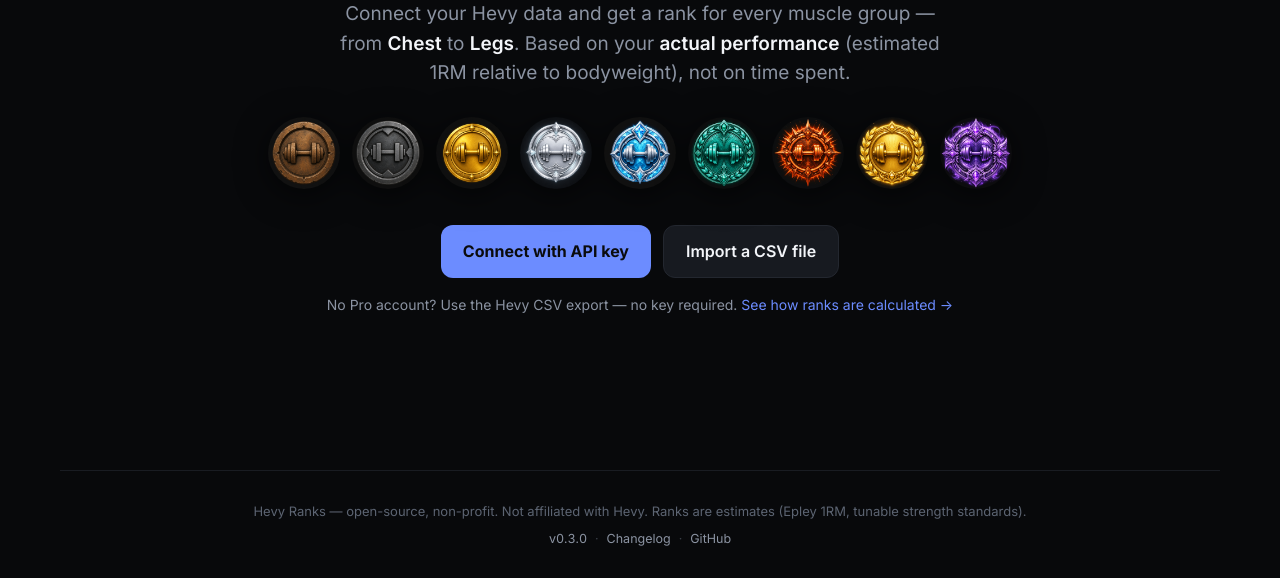
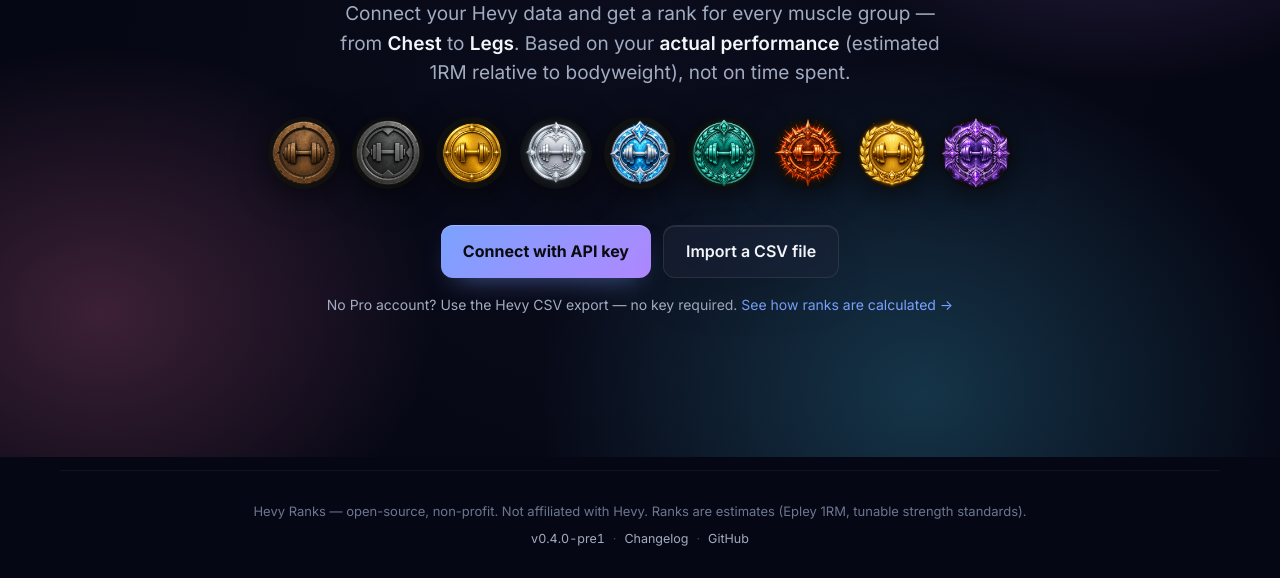
Before and after one commit to BenjiPy/hevy-ranks, a website with bundled scripts: page index.html in a window 1280 px wide. Shown: the part 343-921 px from the top of the page. Built offline with nearby package versions, Linux system fonts and the light colour scheme.

Commit message:
feat(ui): glassmorphism design overhaul + bump 0.4.0-pre1
Full DA rebuild on top of the v0.3.1 hotfix content. All panels,
cards, dropdowns, inputs, tooltips, badges and tables now share a
single frosted-glass system: translucent surfaces, real
backdrop-filter blur, thin luminous borders, and an inset top
highlight that catches "light" like a real pane. Ambient background
is now four drifting colored radial blobs (blue / purple / cyan /
pink) so the blur has something rich to work on. Uniform across
setup, dashboard, how-it-works and results screens.

- styles: rewrite :root with a --glass-* token block (3 blur radii,
  3 surface tints, 2 shadow levels, border + inset highlight).
  Legacy --surface / --line tokens made translucent so existing
  rules pick up the glass look automatically. New .bg-glow with
  four color blobs and a slow drift animation (disabled under
  prefers-reduced-motion).
- styles: shared glass mixin applied to every main surface —
  .panel, .overview, .groups, .unmatched-list, .tier-cell, .steps,
  .formula, .table-wrap, .select-btn, .dropzone, .field input,
  .btn-ghost, .locale-notice, .panel-note, .capped-note, .reco.
  Stronger blur variant on floating layers (.select-list, .toast,
  rank tooltip).
- styles: form controls, accordion detail, row hover and threshold
  table headers retargeted to translucent glass tokens (opaque
  --bg-2 was leaking through). Nested accordion panel intentionally
  drops its own backdrop-filter to avoid muddy stacked blur.
- styles: brand mark and primary CTA get a blue-to-violet gradient
  with a colored ambient shadow and inset highlight for extra
  relief. Custom rank tooltip re-skinned in glass with the per-tier
  color driving the border tint.
- styles: progressive-enhancement fallback under
  @supports not (backdrop-filter) keeps text fully readable on
  browsers without the feature.
- package.json: 0.3.0 -> 0.4.0-pre1.
- CHANGELOG: rename previous [Unreleased] section to
  [0.4.0-pre1] — 2026-07-13, add a Changed subsection describing
  the glass overhaul (keeps the v0.3.1 hotfix content underneath
  since it's included in this pre-release).

```diff
--- a/package.json
+++ b/package.json
@@ -1,6 +1,6 @@
 {
   "name": "hevy-ranks",
-  "version": "0.3.0",
+  "version": "0.4.0-pre1",
   "description": "Turn your Hevy workouts into a strength rank per muscle group (web + CLI). Open-source, non-profit.",
   "type": "module",
   "bin": {
--- a/styles.css
+++ b/styles.css
@@ -1,22 +1,48 @@
 :root {
-  --bg: #08090b;
-  --bg-2: #0d0f12;
-  --surface: #121419;
-  --surface-2: #171a20;
-  --surface-3: #1c2028;
-  --line: #23272f;
-  --line-soft: #191c22;
+  /* Base palette — deeper, richer bg so the ambient blobs read well. */
+  --bg: #060714;
+  --bg-2: #0a0d1c;
+  /* Legacy opaque surface tokens kept for a handful of non-glass elements
+     (rank tooltips, some borders, native fallbacks). Everything visual now
+     goes through the glass tokens below. */
+  --surface: rgba(22, 26, 40, 0.55);
+  --surface-2: rgba(30, 34, 50, 0.5);
+  --surface-3: rgba(255, 255, 255, 0.06);
+  --line: rgba(255, 255, 255, 0.09);
+  --line-soft: rgba(255, 255, 255, 0.05);
   --text: #f3f5f9;
-  --muted: #8b93a2;
-  --muted-2: #5c6472;
-  --accent: #6c8cff;
-  --accent-strong: #7d99ff;
-  --accent-soft: rgba(108, 140, 255, 0.14);
+  --muted: #a2acc0;
+  --muted-2: #6c7690;
+  --accent: #7aa2ff;
+  --accent-strong: #a4bdff;
+  --accent-soft: rgba(122, 162, 255, 0.16);
   --danger: #ff5c7a;
   --ok: #38d39f;
   --radius: 16px;
   --radius-lg: 22px;
-  --shadow: 0 24px 60px -30px rgba(0, 0, 0, 0.9);
+
+  /* ---------- Glassmorphism system ---------- */
+  /* Translucent surfaces (used as `background` on cards).            */
+  --glass-bg:        rgba(22, 26, 40, 0.42);   /* default card       */
+  --glass-bg-strong: rgba(22, 26, 40, 0.62);   /* nested / on top of glass */
+  --glass-bg-soft:   rgba(255, 255, 255, 0.04); /* subtle chips      */
+  --glass-bg-hover:  rgba(255, 255, 255, 0.06);
+  /* Glass edges. First value is the visible outline, second is the
+     inset top shine that reads as light bouncing off the top edge. */
+  --glass-border:        1px solid rgba(255, 255, 255, 0.10);
+  --glass-border-strong: 1px solid rgba(255, 255, 255, 0.16);
+  --glass-highlight:     inset 0 1px 0 rgba(255, 255, 255, 0.09);
+  /* Blur radii. Elevated cards get the stronger blur, floating menus
+     get an even stronger one. Fallback for browsers without support:
+     the translucent bg still renders (a bit murkier). */
+  --glass-blur:      blur(18px) saturate(140%);
+  --glass-blur-soft: blur(10px) saturate(120%);
+  --glass-blur-lg:   blur(28px) saturate(150%);
+  /* Composite shadows that read as depth under a floating card. */
+  --glass-shadow:    0 20px 50px -22px rgba(0, 0, 0, 0.75);
+  --glass-shadow-lg: 0 30px 70px -20px rgba(0, 0, 0, 0.85);
+  /* Legacy shadow token (still referenced in a few places). */
+  --shadow: var(--glass-shadow);
 }
 
 * {
@@ -36,18 +62,122 @@
   -webkit-font-smoothing: antialiased;
 }
 
+/* Ambient background: several colored radial blobs that give the
+   backdrop filter something rich to blur against. Fixed to the
+   viewport so it never scrolls with content, z-index -1 so all
+   glass cards stay above it. */
 .bg-glow {
   position: fixed;
   inset: 0;
   z-index: -1;
-  background: radial-gradient(
-      60% 40% at 50% -10%,
-      rgba(108, 140, 255, 0.1),
-      transparent 65%
-    ),
+  pointer-events: none;
+  background:
+    radial-gradient(38vw 30vw at 12% 8%,   rgba(122, 162, 255, 0.30), transparent 65%),
+    radial-gradient(42vw 34vw at 88% 18%,  rgba(191, 122, 255, 0.28), transparent 65%),
+    radial-gradient(46vw 40vw at 72% 92%,  rgba(72, 210, 255, 0.22), transparent 65%),
+    radial-gradient(40vw 32vw at 8% 82%,   rgba(255, 122, 176, 0.22), transparent 65%),
+    radial-gradient(60vw 60vw at 50% 50%,  rgba(20, 24, 44, 0.35), transparent 70%),
     var(--bg);
-  pointer-events: none;
-}
+  background-attachment: fixed;
+  animation: bgDrift 40s ease-in-out infinite alternate;
+}
+@keyframes bgDrift {
+  0%   { background-position: 0% 0%, 100% 0%, 100% 100%, 0% 100%, 50% 50%, 0 0; }
+  100% { background-position: 6% 4%, 94% 6%, 96% 96%, 4% 94%, 50% 50%, 0 0; }
+}
+@media (prefers-reduced-motion: reduce) {
+  .bg-glow { animation: none; }
+}
+/* ---------- Glassmorphism ----------
+   Tokens above already made every `--surface` and `--line` translucent,
+   so the existing rules automatically pick up the glass look. What's
+   added below is what makes it truly *glass*: the backdrop-filter blur
+   (so content behind is optically distorted) and the inset top
+   highlight (so the edge catches "light" as if it were a real pane).
+   All main surfaces share the same mixin so the DA stays uniform. */
+.glass,
+.panel,
+.overview,
+.groups,
+.unmatched-list,
+.tier-cell,
+.steps li,
+.formula,
+.table-wrap,
+.select-btn,
+.dropzone,
+.field input,
+.field select,
+.btn-ghost,
+.locale-notice,
+.panel-note,
+.grow-detail-panel .capped-note,
+.grow-detail-panel .reco {
+  -webkit-backdrop-filter: var(--glass-blur);
+  backdrop-filter: var(--glass-blur);
+  box-shadow: var(--glass-highlight), var(--glass-shadow);
+}
+/* Floating layers (dropdowns, toast, custom rank tooltip) — stronger
+   blur so what shows through clearly reads as "behind glass". */
+.select-list,
+.toast,
+.rs-item::before {
+  -webkit-backdrop-filter: var(--glass-blur-lg);
+  backdrop-filter: var(--glass-blur-lg);
+  box-shadow: var(--glass-highlight), var(--glass-shadow-lg);
+}
+/* Form controls: their base rules still reference the opaque `--bg-2`.
+   Override to a soft glass tint so they blend into the parent panel. */
+.select-btn,
+.field input,
+.field select,
+.checkbox input[type="checkbox"] {
+  background: var(--glass-bg-soft);
+}
+/* Dropdown listbox floats on top of a glass panel — use the stronger
+   tint so its own contents are readable over whatever's behind. */
+.select-list {
+  background: var(--glass-bg-strong);
+}
+/* Accordion detail nested inside a `.groups` glass card: a lighter
+   tint is enough (no need for its own backdrop-filter, which would
+   stack blur and look muddy). */
+.grow-detail-panel {
+  background: var(--glass-bg-soft) !important;
+}
+/* Row hover / open states — replace the opaque `--surface-2` with
+   a translucent white so it reads as "highlight on glass". */
+.grow-row:hover,
+.grow-row[aria-expanded="true"] {
+  background: var(--glass-bg-hover) !important;
+}
+
+/* Progressive-enhancement fallback: browsers without backdrop-filter
+   (older Firefox, some in-app WebViews) fall back to a near-opaque
+   surface so text remains readable. */
+@supports not ((backdrop-filter: blur(1px)) or (-webkit-backdrop-filter: blur(1px))) {
+  .glass,
+  .panel,
+  .overview,
+  .groups,
+  .unmatched-list,
+  .tier-cell,
+  .steps li,
+  .formula,
+  .table-wrap,
+  .select-list,
+  .select-btn,
+  .dropzone,
+  .field input,
+  .field select,
+  .btn-ghost,
+  .toast,
+  .locale-notice,
+  .panel-note {
+    background: rgba(18, 22, 34, 0.92);
+  }
+}
+
 /* Full-viewport overlay for the results-reveal confetti burst.
    pointer-events:none so it never blocks UI interactions. */
 .confetti-canvas {
@@ -266,10 +396,13 @@
   width: 34px;
   height: 34px;
   border-radius: 10px;
-  background: var(--accent);
+  background: linear-gradient(135deg, var(--accent) 0%, #b088ff 100%);
   color: #0a0b0d;
   font-weight: 800;
   font-size: 14px;
+  box-shadow:
+    0 8px 20px -8px rgba(122, 162, 255, 0.55),
+    inset 0 1px 0 rgba(255, 255, 255, 0.25);
 }
 .header-links {
   display: flex;
@@ -379,26 +512,26 @@
   content: attr(data-tip);
   padding: 6px 10px;
   border-radius: 8px;
-  background: #0e1220;
-  border: 1px solid var(--tip-color, var(--line));
+  background: var(--glass-bg-strong);
+  border: 1px solid var(--tip-color, rgba(255, 255, 255, 0.14));
   color: var(--tip-color, var(--text));
   font-size: 12px;
   font-weight: 700;
   letter-spacing: 0.4px;
   text-transform: uppercase;
   white-space: nowrap;
-  box-shadow: 0 8px 20px rgba(0, 0, 0, 0.55),
-    0 0 0 1px rgba(255, 255, 255, 0.03);
 }
 .rs-item::after {
   content: "";
   bottom: calc(100% + 4px);
   width: 8px;
   height: 8px;
-  background: #0e1220;
-  border-right: 1px solid var(--tip-color, var(--line));
-  border-bottom: 1px solid var(--tip-color, var(--line));
+  background: var(--glass-bg-strong);
+  border-right: 1px solid var(--tip-color, rgba(255, 255, 255, 0.14));
+  border-bottom: 1px solid var(--tip-color, rgba(255, 255, 255, 0.14));
   transform: translate(-50%, 4px) rotate(45deg);
+  -webkit-backdrop-filter: var(--glass-blur-lg);
+  backdrop-filter: var(--glass-blur-lg);
 }
 .rs-item:hover::before,
 .rs-item:focus-visible::before {
@@ -456,12 +589,18 @@
   transform: translateY(1px);
 }
 .btn-primary {
-  background: var(--accent);
+  background: linear-gradient(135deg, var(--accent) 0%, #b088ff 100%);
   color: #0a0b0d;
   font-weight: 700;
+  box-shadow:
+    0 12px 28px -14px rgba(122, 162, 255, 0.6),
+    inset 0 1px 0 rgba(255, 255, 255, 0.25);
 }
 .btn-primary:hover {
   filter: brightness(1.08);
+  box-shadow:
+    0 18px 36px -14px rgba(122, 162, 255, 0.75),
+    inset 0 1px 0 rgba(255, 255, 255, 0.28);
 }
 .btn-ghost {
   background: var(--surface-2);
@@ -1391,14 +1530,14 @@
   white-space: nowrap;
 }
 table.thresholds thead th {
-  background: var(--surface-2);
+  background: var(--glass-bg-soft);
   color: var(--muted);
   font-weight: 600;
   font-size: 12px;
 }
 table.thresholds tbody th {
   text-align: left;
-  background: var(--surface);
+  background: transparent;
 }
 table.thresholds .grp {
   font-weight: 700;
```
Also changed, not shown: CHANGELOG.md.
